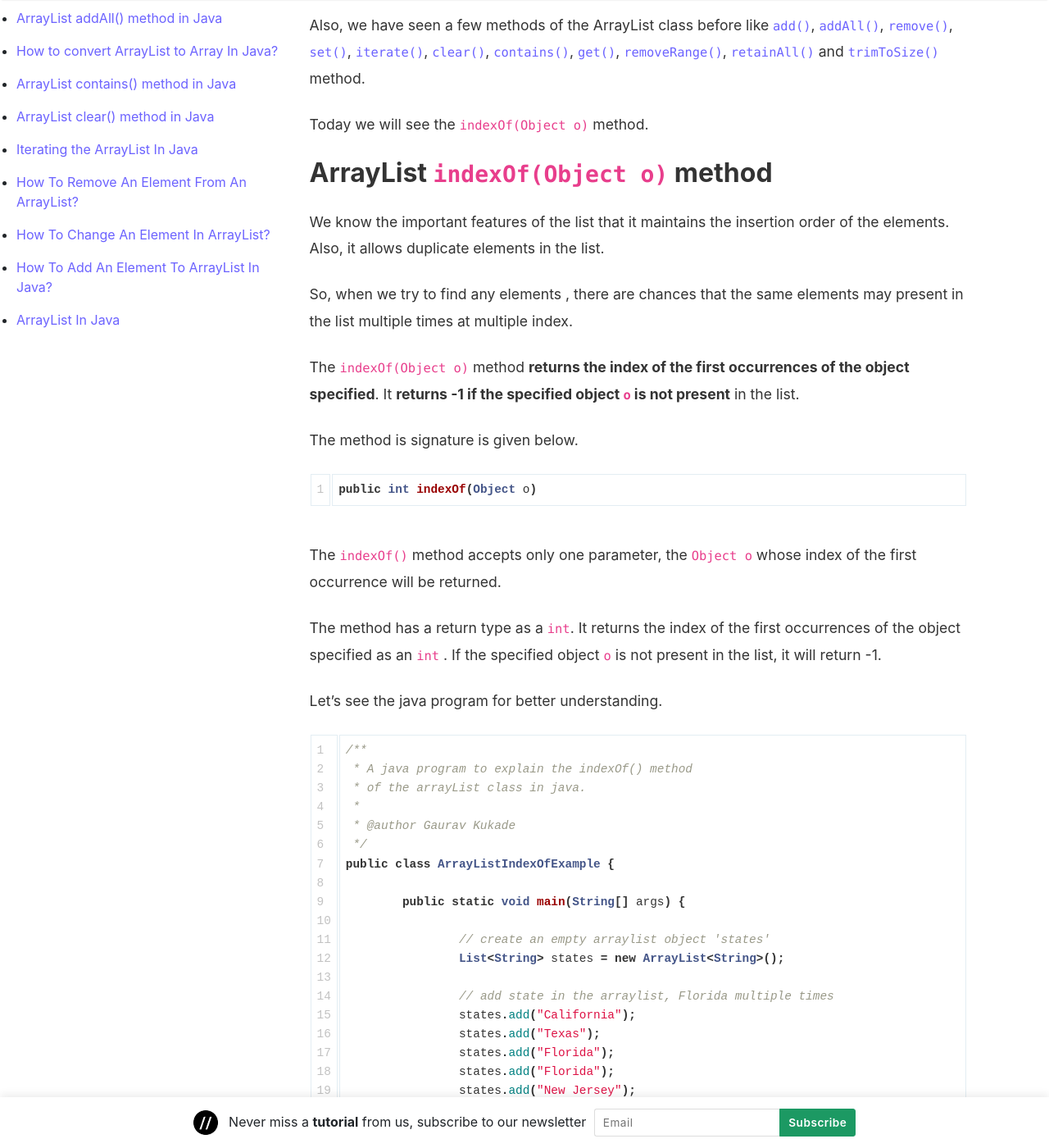
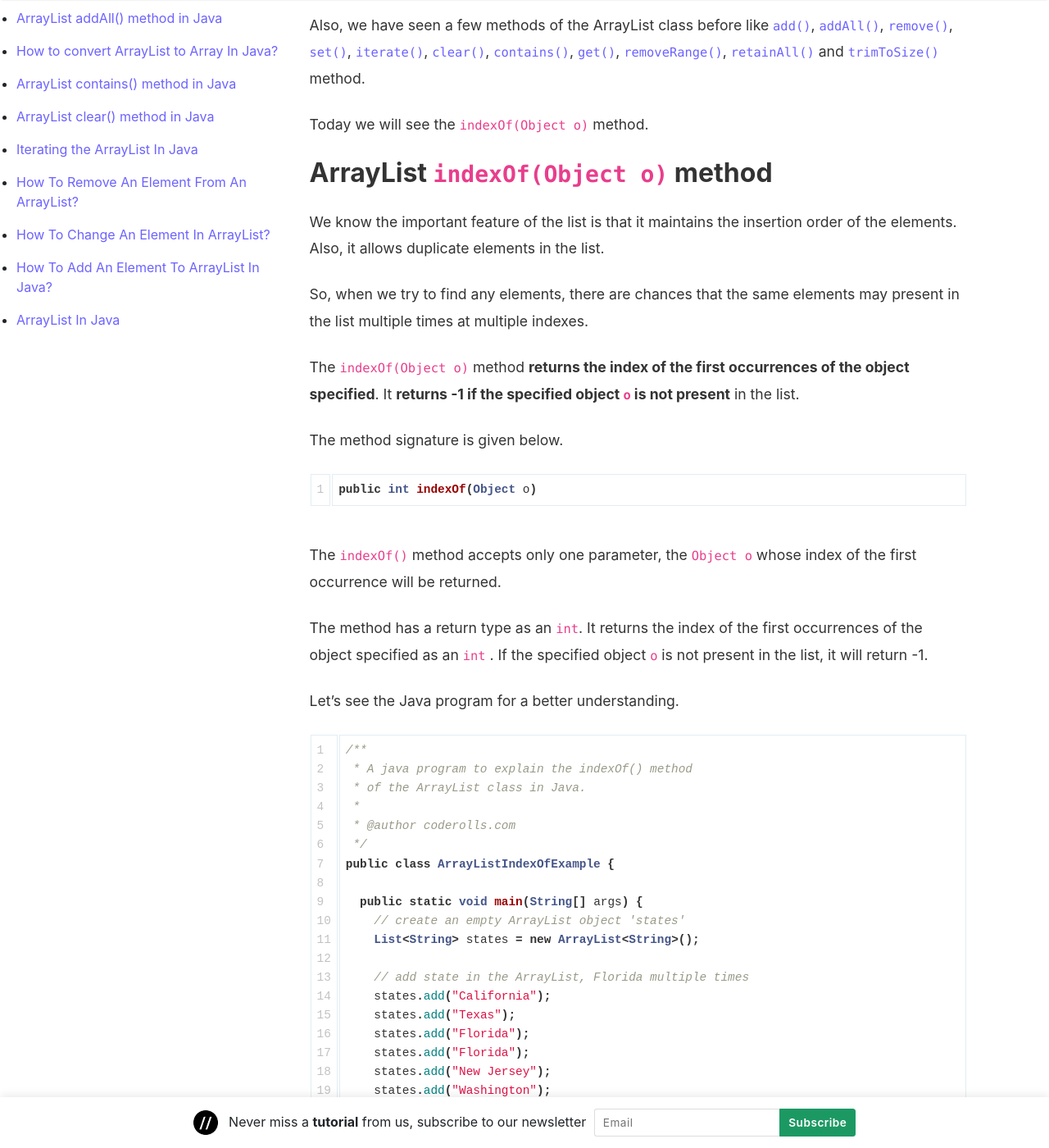
Before and after one commit to coderolls/coderolls-blog, a Jekyll site: the page built from _posts/collections/arraylist/2021-12-28-arraylist-indexof-method.md, in a window 1280 px wide and 1400 px high, scrolled down 548 px. Shown: the whole window at 82% size. Built offline with Jekyll 4.4.1, drawn with Linux system fonts in a browser that asks for light colours; nearby versions of some CDN libraries; comment, search, counter and statistics services are not loaded; some of the changed text lies outside the part shown.

Commit message:
Update 2021-12-28-arraylist-indexof-method.md

````diff
--- a/_posts/collections/arraylist/2021-12-28-arraylist-indexof-method.md
+++ b/_posts/collections/arraylist/2021-12-28-arraylist-indexof-method.md
@@ -4,7 +4,7 @@
 author: gaurav
 categories: [Collections, ArrayList]
 toc: true
-description: "In this tutorial, we will see the  indexOf() method of the Arraylist class in Java."
+description: "In this tutorial, we will see the  indexOf() method of the ArrayList class in Java."
 ---
 In this tutorial, we will see the `indexOf()` method of the  [ArrayList class in Java](https://coderolls.com/arraylist-in-java/). This method returns the index of the first occurrence of the specified element in this list.
 
@@ -18,63 +18,62 @@
 
 ## ArrayList `indexOf(Object o)` method
 
-We know the important features of the list that it maintains the insertion order of the elements. Also, it allows duplicate elements in the list.
+We know the important feature of the list is that it maintains the insertion order of the elements. Also, it allows duplicate elements in the list.
 
-So, when we try to find any elements , there are chances that the same elements may present in the list multiple times at multiple index.
+So, when we try to find any elements, there are chances that the same elements may present in the list multiple times at multiple indexes.
 
 The `indexOf(Object o)` method **returns the index of the first occurrences of the object specified**. It **returns -1 if the specified object `o` is not present** in the list.
 
-The method is signature is given below.
+The method signature is given below.
 
 ```java
 public int indexOf(Object o)
 ```
 The `indexOf()` method accepts only one parameter, the `Object o` whose index of the first occurrence will be returned.
 
-The method has a return type as a `int`. It returns the index of the first occurrences of the object specified as an `int` . If the specified object `o` is not present in the list, it will return -1.
+The method has a return type as an `int`. It returns the index of the first occurrences of the object specified as an `int` . If the specified object `o` is not present in the list, it will return -1.
 
-Let's see the java program for better understanding.
+Let's see the Java program for a better understanding.
 
 ```java
 /**
  * A java program to explain the indexOf() method
- * of the arrayList class in java.
+ * of the ArrayList class in Java.
  *
- * @author Gaurav Kukade
+ * @author coderolls.com
  */
 public class ArrayListIndexOfExample {
 
-	public static void main(String[] args) {
+  public static void main(String[] args) {
+    // create an empty ArrayList object 'states'
+    List<String> states = new ArrayList<String>();
 
-		// create an empty arraylist object 'states'
-		List<String> states = new ArrayList<String>();
+    // add state in the ArrayList, Florida multiple times
+    states.add("California");
+    states.add("Texas");
+    states.add("Florida");
+    states.add("Florida");
+    states.add("New Jersey");
+    states.add("Washington");
+    states.add("Florida");
 
-		// add state in the arraylist, Florida multiple times
-		states.add("California");
-		states.add("Texas");
-		states.add("Florida");
-		states.add("Florida");
-		states.add("New Jersey");
-		states.add("Washington");
-		states.add("Florida");
+    int index = states.indexOf("Florida");
 
-		int index = states.indexOf("Florida");
+    //prints index of the first occurrences of Florida i.e. 2
+    System.out.println("The index of Florida: "+ index);
 
-		//prints index of the first occurrences of Florida i.e. 2
-		System.out.println("The index of the Florida: "+ index);
+    //trying to get the index of the element, which is not present
+    int index2 = states.indexOf("Alaska");
 
-		//trying get the index of element, which is not present
-		int index2 = states.indexOf("Alaska");
-
-		System.out.println("The index of the Alaska: " + index2);
-	}
+    System.out.println("The index of Alaska: " + index2);
+  }
 }
 ```
 
 Output:
 ```
-The index of the Florida: 2
-The index of the Alaska: -1
+The index of Florida: 2
+The index of Alaska: -1
 ```
 
 ## Conclusion
@@ -86,6 +85,6 @@
 
 ---
 
-The example java program used in the above article can be found at [this GitHub repository](https://github.com/coderolls/blogpost-coding-examples/tree/main/collections/arraylist/arraylist-indexof-method).
+The example Java program used in the above article can be found at [this GitHub repository](https://github.com/coderolls/blogpost-coding-examples/tree/main/collections/arraylist/arraylist-indexof-method).
 
 Please write your thoughts in the comment section below.
````
